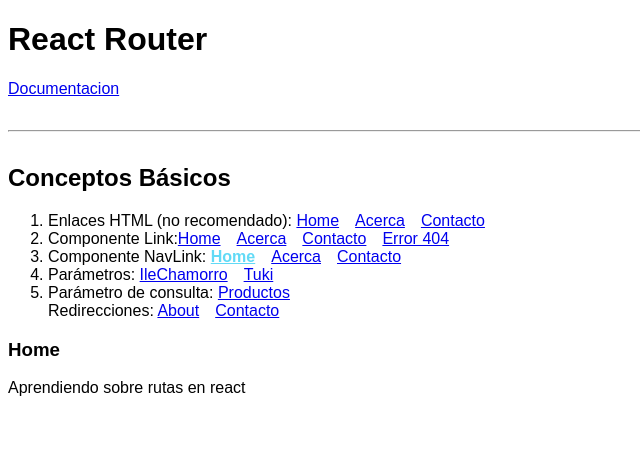
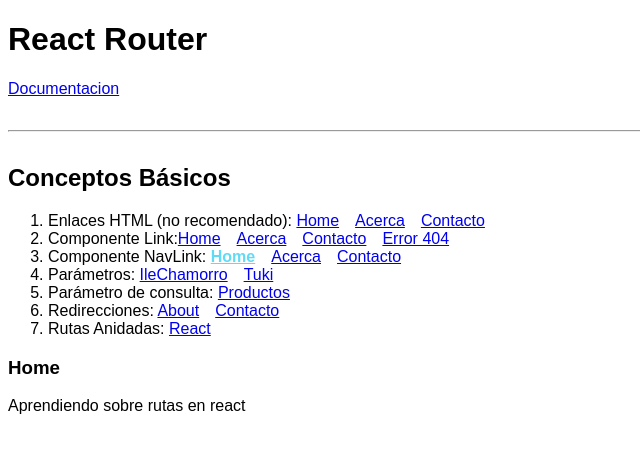
Before and after one commit to IleanaChamorro/react-routes, a React (Create React App) app: page / in a window 1280 px wide. Shown: the top 452 px of the page, without its empty margins (0-640 px from the left). Built offline with nearby package versions, Linux system fonts and the light colour scheme.

Commit message:
Rutas anidadas (hook useRouteMatch)

```diff
--- a/src/components/MenuConceptos.js
+++ b/src/components/MenuConceptos.js
@@ -39,9 +39,15 @@ const MenuConceptos = () => {
                 <span>Parámetro de consulta: </span>
                 <Link to="/productos">Productos</Link>
             </li>
+            <li>
             <span>Redirecciones: </span>
             <Link to="/about">About</Link>
             <Link to="/contacto">Contacto</Link>
+            </li>
+            <li>
+                <span>Rutas Anidadas: </span>
+                <Link to="/react">React</Link>
+            </li>
         </ol>
     </nav>
   )
```
